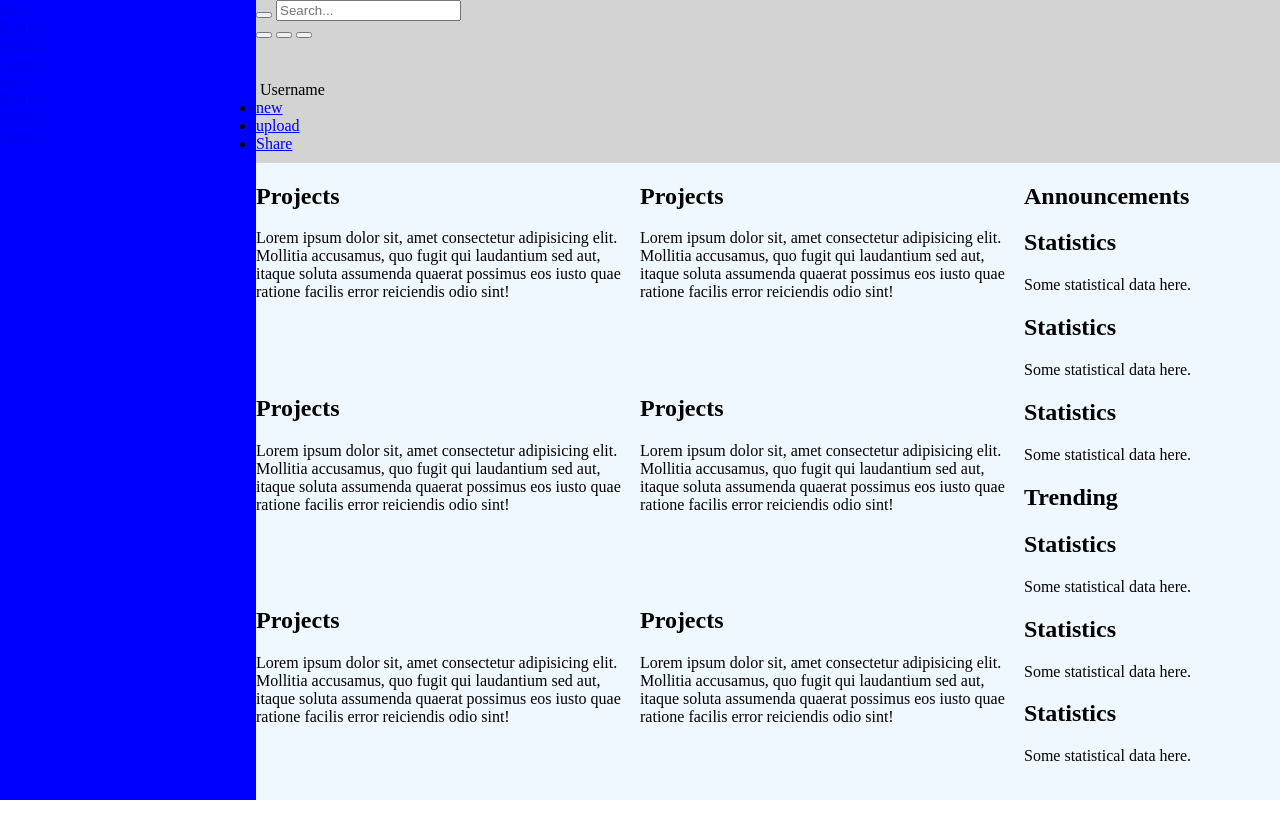
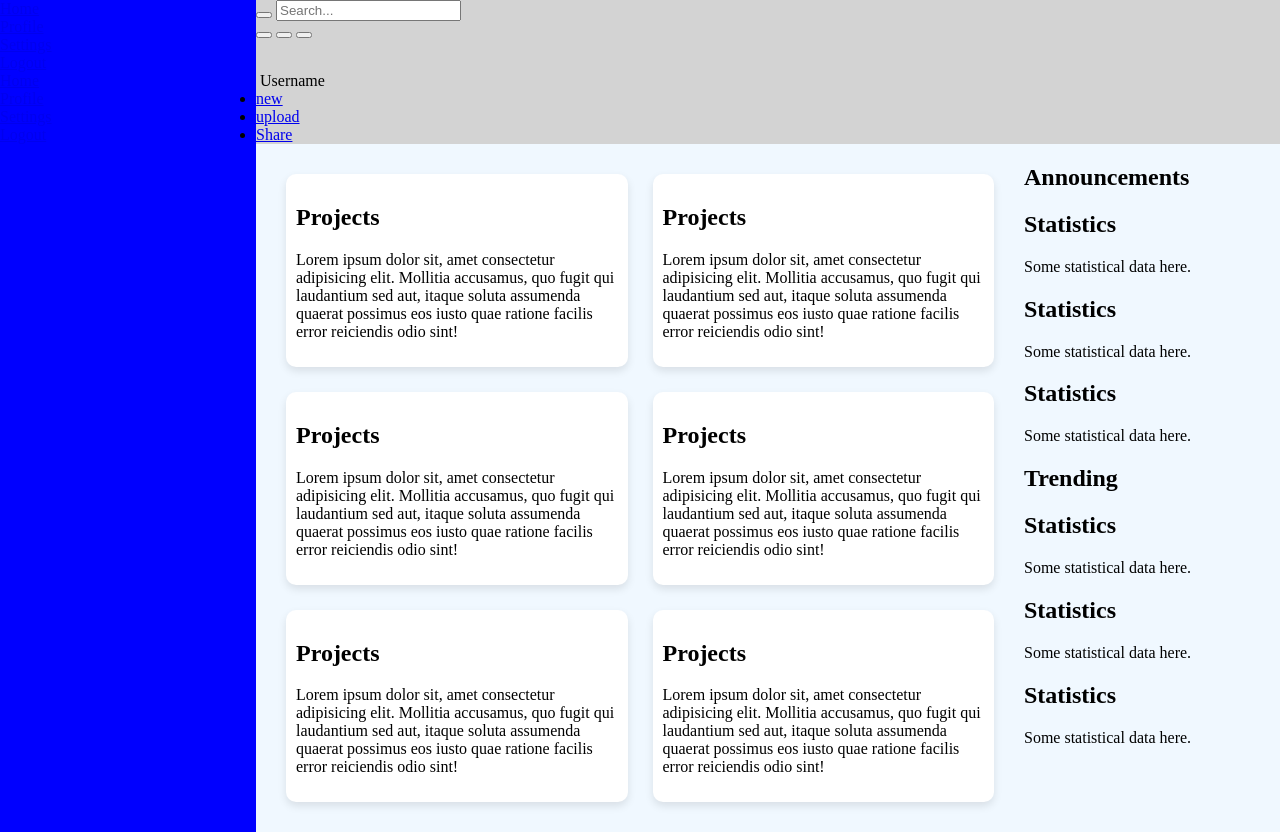
Before and after one commit to alfa33333/odin-dashboard, a plain HTML site: page index.html in a window 1280 px wide. Before the commit the page ends 800 px from the top, so only its background shows below. Drawn offline with Linux system fonts and the light colour scheme.

Commit message:
add basic style to the cards

```diff
--- a/styles.css
+++ b/styles.css
@@ -46,7 +46,16 @@ main {
 }
 
 #projects {
+    padding: 30px;
     display: grid;
     grid-template-columns: repeat(2, 1fr);
     grid-template-rows: repeat(3, 1fr);
+    gap: 25px;
 }
+
+.card {
+    background: white;
+    padding: 10px;
+    border-radius: 10px;
+    box-shadow: 0 4px 8px rgba(0, 0, 0, 0.1);
+}
```
